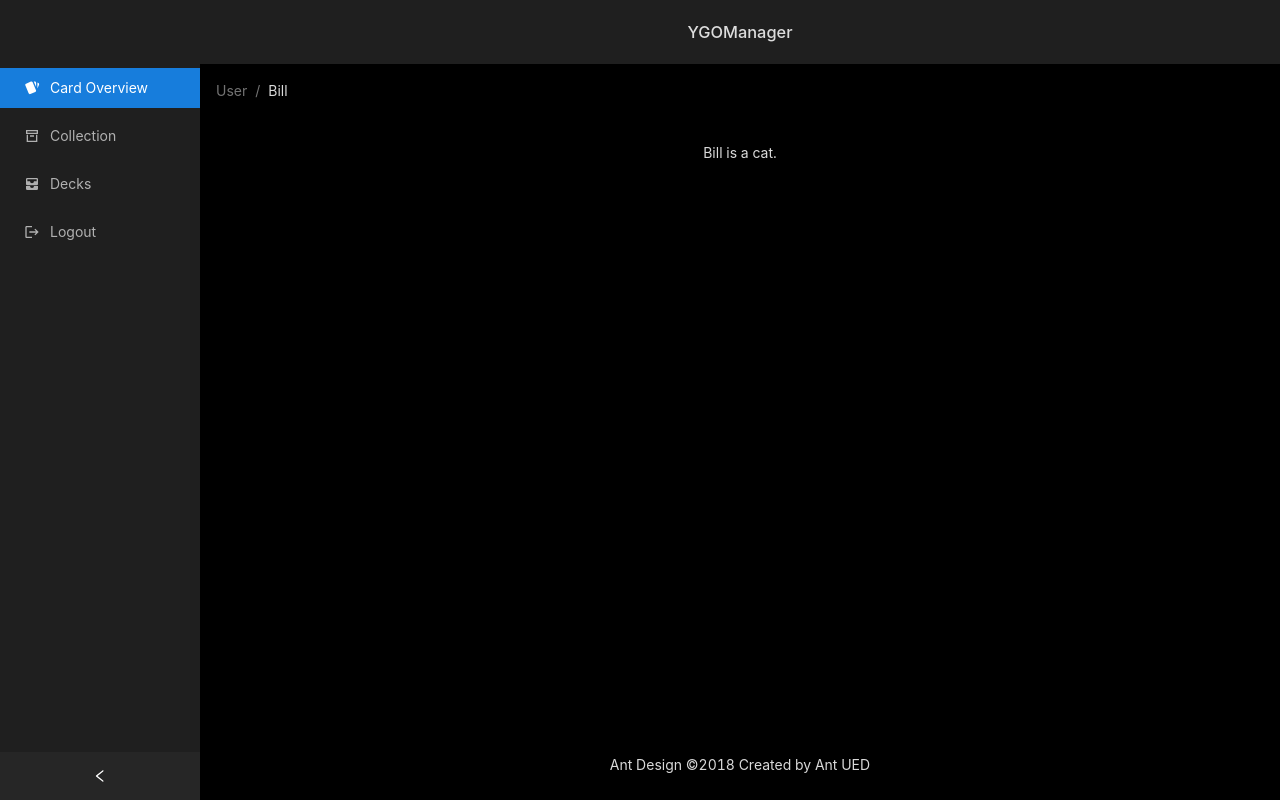
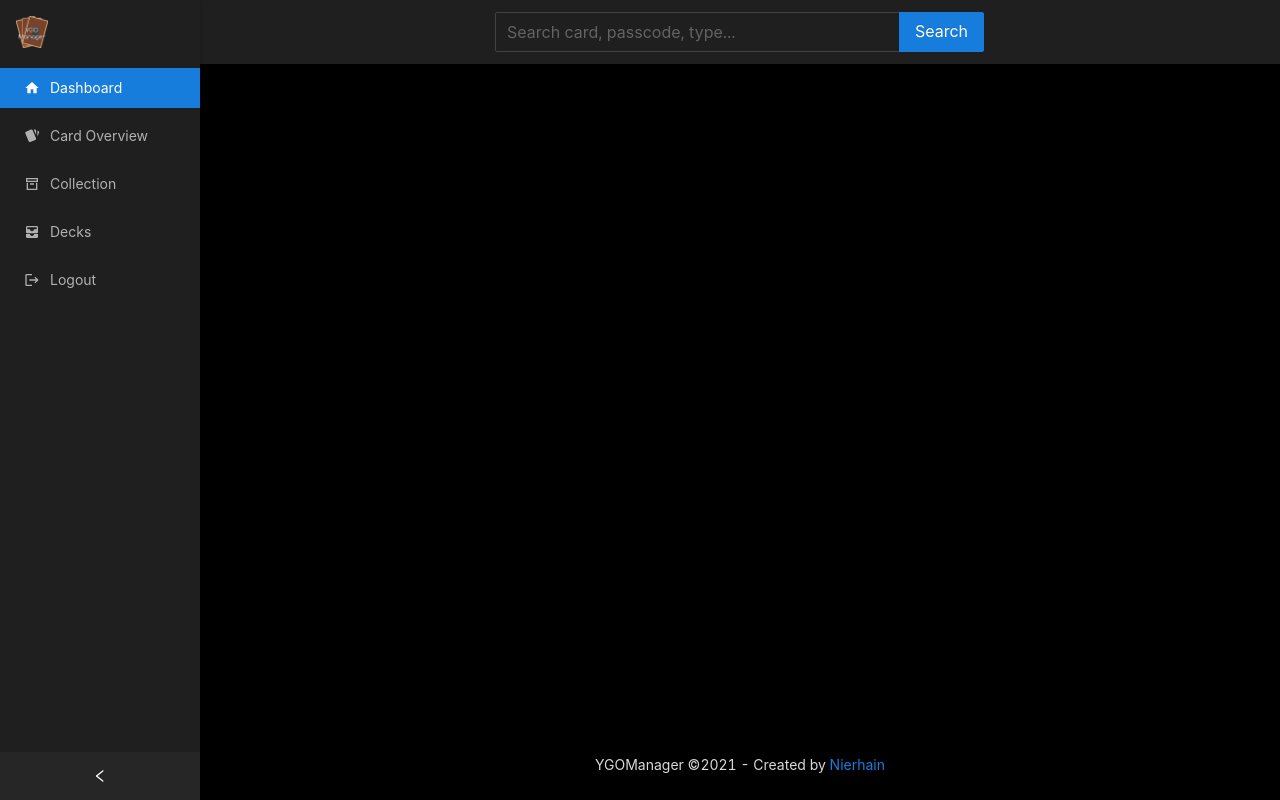
Before and after one commit to Nierhain/YGOManager, a React (Create React App) app in the folder frontend/: page / in a window 1280 px wide. Built offline with nearby package versions, Linux system fonts and the light colour scheme.

Commit message:
progress
added tailwind, ant, react query and a lot of other stuff

```diff
--- /dev/null
+++ b/frontend/craco.config.js
@@ -0,0 +1,7 @@
+module.exports = {
+  style: {
+    postcss: {
+      plugins: [require("tailwindcss"), require("autoprefixer")],
+    },
+  },
+};
--- a/frontend/public/index.html
+++ b/frontend/public/index.html
@@ -1,5 +1,5 @@
 <!DOCTYPE html>
-<html lang="en">
+<html lang="en" class="dark">
   <head>
     <meta charset="utf-8" />
     <link rel="icon" href="%PUBLIC_URL%/favicon.ico" />
--- a/frontend/src/App.tsx
+++ b/frontend/src/App.tsx
@@ -1,45 +1,73 @@
 import React, { useState } from 'react';
 import './App.css';
-import { Layout, Menu, Breadcrumb } from 'antd';
-import Icon from '@mdi/react'
-import { mdiArchiveOutline, mdiCards, mdiInboxMultiple, mdiLogout } from '@mdi/js'
+import {  Layout, Menu, Breadcrumb, Image, Input, Col, Row } from 'antd';
+import Dashboard from './pages/Dashboard';
+import CardOverview from './pages/CardOverview';
+import UserCollection from './pages/UserCollection';
+import UserDecks from './pages/UserDecks';
+import Icon from '@mdi/react';
+import logo from './assets/logo.png';
+import { mdiArchiveOutline, mdiCards, mdiHome, mdiInboxMultiple,  mdiLogout } from '@mdi/js';
+import { BrowserRouter as Router, Switch , Route, Link } from 'react-router-dom';
+import { QueryClient, QueryClientProvider } from 'react-query';
 const { Header, Content, Footer, Sider } = Layout;
-const { SubMenu } = Menu;
+const { Search } = Input;
+
+
+const queryClient = new QueryClient()
 
 const App = () => {
   const [collapsed, setCollapsed] = useState(false);
 
+
   return (
-    <div className="App">
+    <Router>
+      <QueryClientProvider client={queryClient}>
       <Layout style={{ minHeight: '100vh' }}>
-        <Sider collapsible collapsed={collapsed} onCollapse={() => setCollapsed(!collapsed)}>
+        <Sider collapsible collapsed={collapsed} onCollapse={() => setCollapsed(!collapsed)} className="shadow">
           <div className="logo">
-
+            <Link to="/">
+              <Image src={logo} height="32px" preview={false} />
+            </Link>
           </div>
           <Menu theme="dark" defaultSelectedKeys={['1']} mode="inline">
-            <Menu.Item key="1" icon={<Icon path={mdiCards} size="1rem" />}>Card Overview</Menu.Item>
-            <Menu.Item key="2" icon={<Icon path={mdiArchiveOutline} size="1rem"/>}>Collection</Menu.Item>
-            <Menu.Item key="3" icon={<Icon path={mdiInboxMultiple} size="1rem" />}>Decks</Menu.Item>
-            <Menu.Item key="4" icon={<Icon path={mdiLogout} size="1rem" />}>Logout</Menu.Item>
+            <Menu.Item key="1" icon={<Icon path={mdiHome} size="1rem" className="inline-flex"/>}><Link to="/">Dashboard</Link></Menu.Item>
+            <Menu.Item key="2" icon={<Icon path={mdiCards} size="1rem" className="inline-flex"/>}><Link to="/cards">Card Overview</Link></Menu.Item>
+            <Menu.Item key="3" icon={<Icon path={mdiArchiveOutline} size="1rem" className="inline-flex" />}><Link to="/collection">Collection</Link></Menu.Item>
+            <Menu.Item key="4" icon={<Icon path={mdiInboxMultiple} size="1rem" className="inline-flex" />}><Link to="/decks">Decks</Link></Menu.Item>
+            <Menu.Item key="5" icon={<Icon path={mdiLogout} size="1rem" className="inline-flex" />}><Link to="/logout">Logout</Link></Menu.Item>
           </Menu>
         </Sider>
-        <Layout className="site-layout">
-          <Header className="site-layout-background" style={{ padding: 0 }} >
-            <h1>YGOManager</h1>
-          </Header>
-          <Content style={{ margin: '0 16px' }}>
-            <Breadcrumb style={{ margin: '16px 0' }}>
-              <Breadcrumb.Item>User</Breadcrumb.Item>
-              <Breadcrumb.Item>Bill</Breadcrumb.Item>
-            </Breadcrumb>
-            <div className="site-layout-background" style={{ padding: 24, minHeight: 360 }}>
-              Bill is a cat.
-            </div>
+        <Layout>
+          <Header>
+                <Row align="stretch">
+                  <Col span={12} flex="auto" offset="6">
+                    <Search
+                      placeholder="Search card, passcode, type..."
+                      enterButton="Search"
+                      size="large"
+                      allowClear
+                      className="mt-3"
+                      />
+              </Col>
+              <Col span={1} offset="5">
+
+              </Col>
+                </Row>
+            </Header>
+          <Content>
+            <Breadcrumb ></Breadcrumb>
+            <Switch>
+              <Route path="/cards">
+                <CardOverview />
+              </Route>
+            </Switch>
           </Content>
-          <Footer style={{ textAlign: 'center' }}>Ant Design ©2018 Created by Ant UED</Footer>
+          <Footer style={{ textAlign: 'center' }}>YGOManager &copy;2021 - Created by <a href="https://www.nierhain.de">Nierhain</a></Footer>
         </Layout>
       </Layout>
-    </div>
+      </QueryClientProvider>
+    </Router>
   );
 }
 
--- /dev/null
+++ b/frontend/src/components/ThemeToggler.tsx
@@ -0,0 +1,31 @@
+import { mdiLightbulbOff, mdiLightbulbOn } from '@mdi/js';
+import { Icon } from '@mdi/react';
+import { Switch } from 'antd';
+import React, { useState } from 'react'
+import { useThemeSwitcher } from 'react-css-theme-switcher';
+
+const ThemeToggler = () => {
+  const [isDarkMode, setIsDarkMode] = useState(true);
+  const { switcher, status, themes } = useThemeSwitcher();
+
+    if (status === "loading") {
+      return null
+    };
+
+    const toggleTheme = (isChecked: boolean) => {
+        setIsDarkMode(isChecked);
+        switcher({theme: isChecked ? themes.dark : themes.light})
+    }
+
+    return (
+        <Switch
+            unCheckedChildren={<Icon path={mdiLightbulbOff} />}
+            checkedChildren={<Icon path={mdiLightbulbOn} />}
+            checked={isDarkMode}
+            onChange={toggleTheme}
+        ></Switch>
+
+    )
+}
+
+export default ThemeToggler;
--- a/frontend/src/index.css
+++ b/frontend/src/index.css
@@ -1,3 +1,7 @@
+@tailwind base;
+@tailwind components;
+@tailwind utilities;
+
 body {
   margin: 0;
   font-family: -apple-system, BlinkMacSystemFont, 'Segoe UI', 'Roboto', 'Oxygen',
--- a/frontend/src/pages/CardOverview.tsx
+++ b/frontend/src/pages/CardOverview.tsx
@@ -1 +1,50 @@
-import React from 'react'
+import { useEffect, useState }from 'react'
+import { useQuery, useQueryClient,  } from 'react-query'
+import { getCards } from '../scripts/api'
+
+import { Card, Table } from 'antd'
+
+
+const CardOverview = () => {
+    const queryClient = useQueryClient()
+    const [page, setPage] = useState(1);
+    const [limit, setLimit] = useState(5);
+
+    const { status, data, error, isFetching } = useQuery(['cards', page], () => getCards(page, 5), { keepPreviousData: true, staleTime:5000 });
+
+    useEffect(() => {
+        queryClient.fetchQuery(['cards', page], () => getCards(page + 1, 5))
+    }, [])
+
+    useEffect(() => {
+        if (data?.hasMore) {
+            queryClient.prefetchQuery(['cards', page + 1], () => getCards(page + 1, 5))
+        }
+    }, [data, page, queryClient])
+
+    const columns = [
+        { title: 'Name', dataIndex: 'name', key: 'name' },
+        { title: 'Passcode', dataIndex: 'id', key: 'id' },
+        { title: 'Type', dataIndex: 'type', key: 'type' },
+        { title: 'Amount in collection', dataIndex: 'amount', key: 'amount'}
+    ]
+
+    return (
+        <div>
+            {status === 'loading' ? (
+                <Card loading={true}/>
+            ) : status === 'error' && error instanceof Error? (
+            <p>Error: {error.message}</p>
+            ) :
+            <Table dataSource={data.cards} columns={columns} />
+        }      {
+        // Since the last page's data potentially sticks around between page requests,
+        // we can use `isFetching` to show a background loading
+        // indicator since our `status === 'loading'` state won't be triggered
+        isFetching ? <span> Loading...</span> : null
+      }{' '}
+        </div>
+    )
+}
+
+export default CardOverview;
--- /dev/null
+++ b/frontend/src/pages/Dashboard.tsx
@@ -0,0 +1,10 @@
+import React from 'react'
+
+const Dashboard = () => {
+    return (
+        <>
+        </>
+    )
+}
+
+export default Dashboard;
--- a/frontend/src/pages/UserCollection.tsx
+++ b/frontend/src/pages/UserCollection.tsx
@@ -1 +1,18 @@
 import React from 'react'
+
+const UserCollection = () => {
+
+    const columns = [
+        { title: 'Name', dataIndex: 'name', key: 'name' },
+        { title: 'Passcode', dataIndex: 'id', key: 'id' },
+        { title: 'Type', dataIndex: 'type', key: 'type' },
+        { title: 'Amount in collection', dataIndex: 'amount', key: 'amount'}
+    ]
+
+        return (
+        <>
+        </>
+    )
+}
+
+export default UserCollection;
--- /dev/null
+++ b/frontend/src/scripts/api.ts
@@ -0,0 +1,48 @@
+import axios from 'axios'
+
+const basePath = 'http://localhost:1337/'
+const cardsPath = basePath + 'cards'
+const collectionPath = basePath + 'collection'
+const decksPath = basePath + 'decks'
+
+const getCards = async (page: number, limit: number) => {
+    const { data } = await axios.get(cardsPath + '?page=' + page + '&limit=' + limit)
+    return data
+}
+
+const getCard = async (id: string) => {
+    let result = await axios.get(cardsPath + id)
+    return result.data
+}
+
+const getCollection = async () => {
+    let result = await axios.get(collectionPath)
+    return result.data
+}
+
+const getDecks = async () => {
+    let result = await axios.get(decksPath)
+    return result.data
+}
+
+const getDeck = async (name: string) => {
+    let result = await axios.get(decksPath + name)
+    return result.data
+}
+
+const addCardToCollection = async (name: string, id: string, amount: number) => {
+    return axios.post(collectionPath, { "name": name, "id": id, "amount": amount })
+}
+
+const addDeck = async (name: string, cards: Array<Object>, description?: string, thumbnail?: string) => {
+    let postData = {
+        "name": name,
+        "description": description,
+        "thumbnail": thumbnail,
+        "cards" : cards
+    }
+
+    return axios.post(decksPath, postData)
+}
+
+export {getCards, getCard, getCollection, getDeck, getDecks, addCardToCollection, addDeck}
--- /dev/null
+++ b/frontend/tailwind.config.js
@@ -0,0 +1,11 @@
+module.exports = {
+  purge: ["./src/**/*.{js,jsx,ts,tsx}", "./public/index.html"],
+  darkMode: 'class', // or 'media' or 'class'
+  theme: {
+    extend: {},
+  },
+  variants: {
+    extend: {},
+  },
+  plugins: [],
+};
```
Also changed, not shown: frontend/package.json (+17 -4 lines), frontend/src/pages/UserDecks.tsx (+9 -0 lines), frontend/src/assets/logo.png (added), 1 other file (tests, documents, lock files or other folders).
